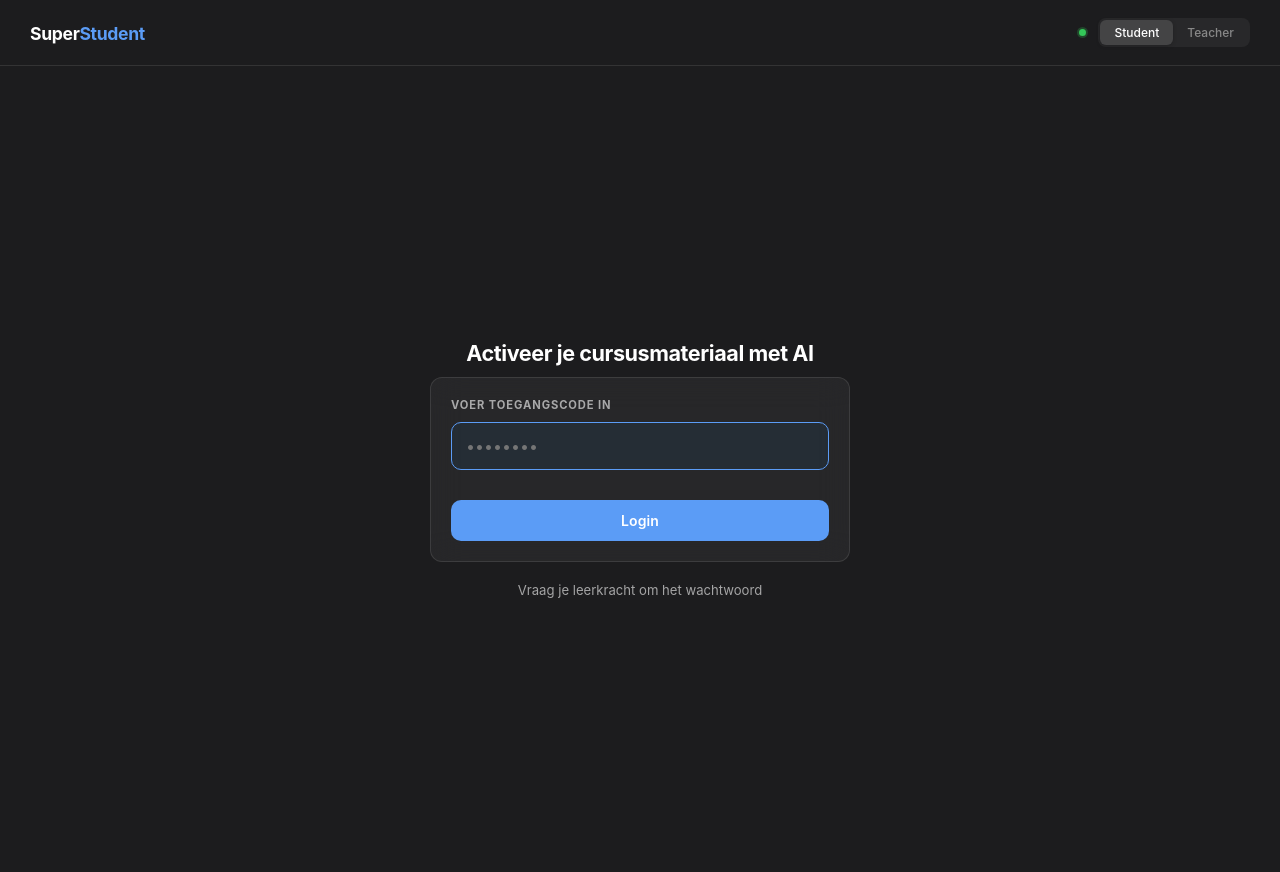
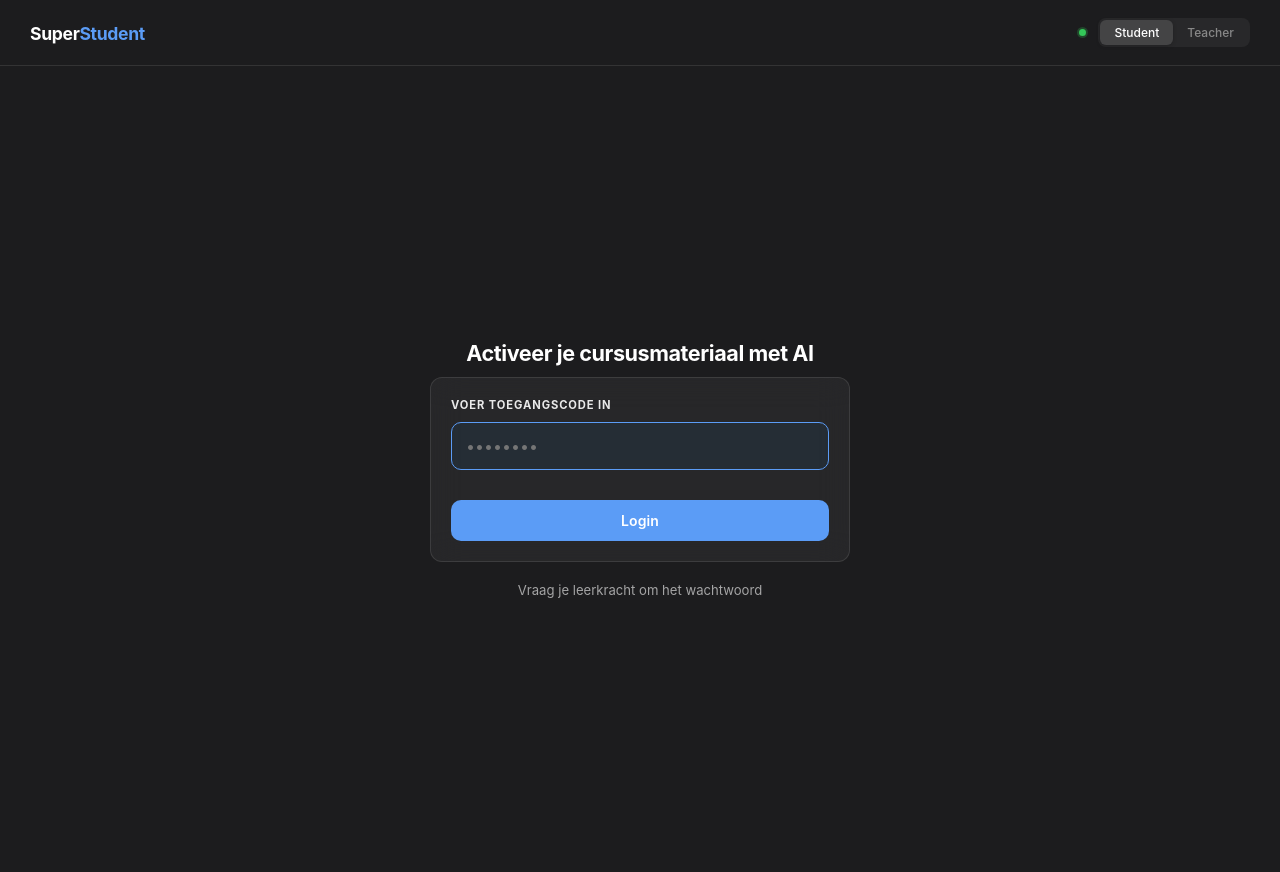
Before and after one commit to Anton2001-cpu/Superstudent, a Flask app: page /login in a window 1280 px wide. Run offline with Flask 3, Linux system fonts and the light colour scheme.

Commit message:
Increase login label opacity for better readability
Co-Authored-By: Claude Sonnet 4.6 <noreply@anthropic.com>

```diff
--- a/templates/login.html
+++ b/templates/login.html
@@ -125,7 +125,7 @@
 
     .login-card label {
       font-size: 0.7rem;
-      color: rgba(255,255,255,0.6);
+      color: rgba(255,255,255,0.9);
       font-weight: 700;
       letter-spacing: 0.08em;
       text-transform: uppercase;
```
